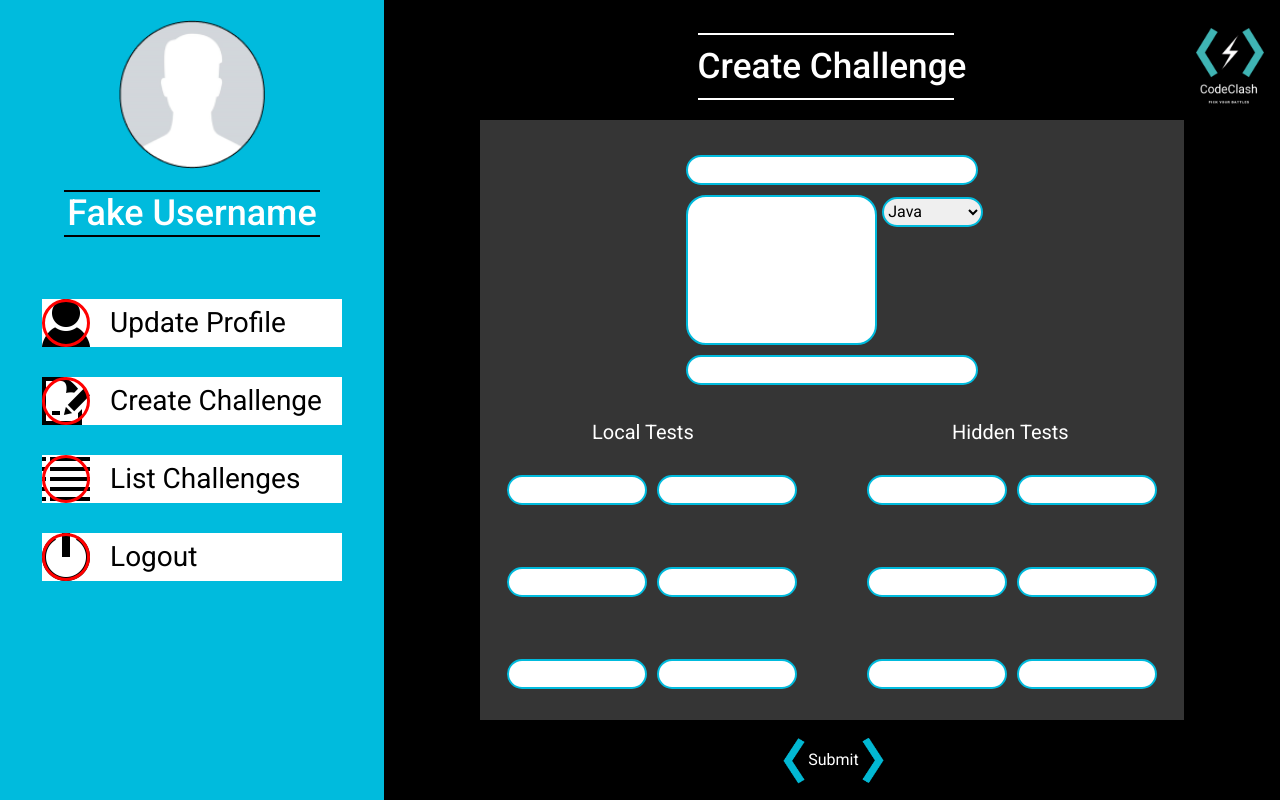
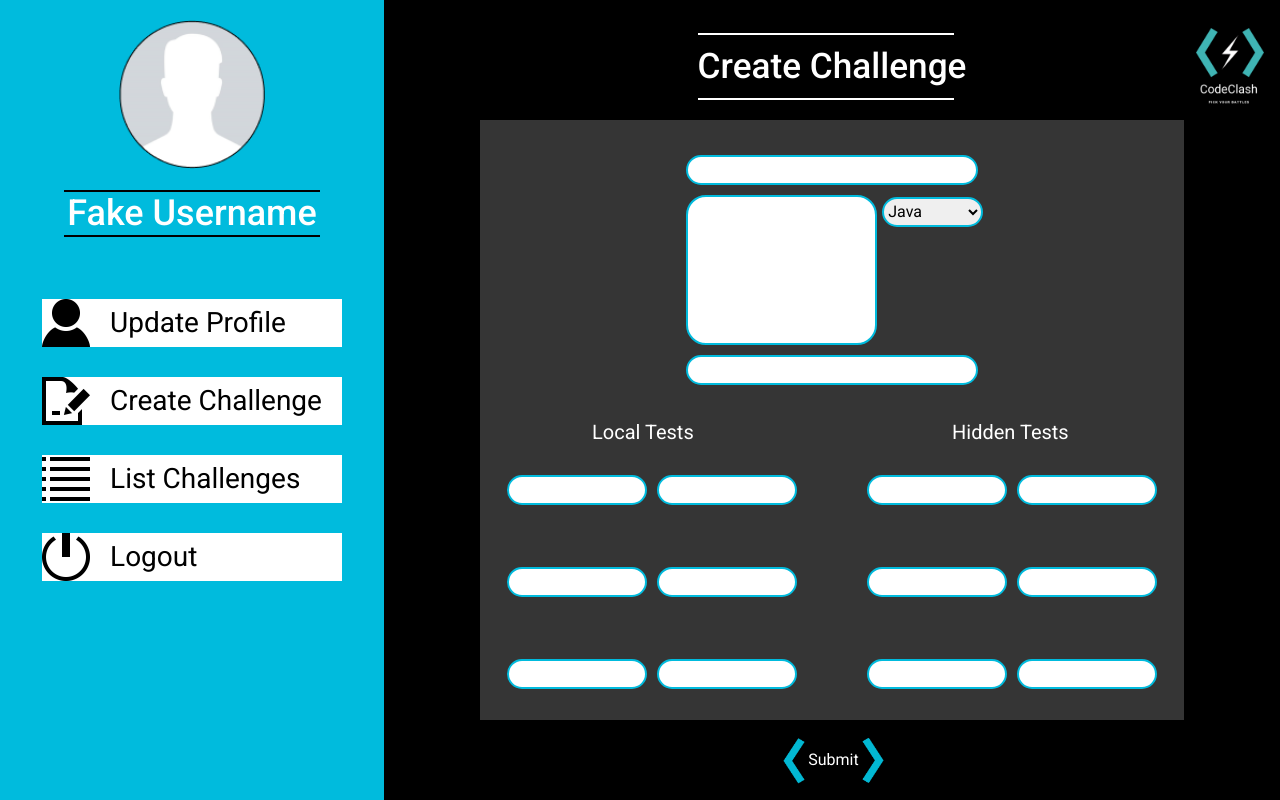
Before and after one commit to mohamed-youssef-bou/CodeClashFrontend, a React (Create React App) app: page /create_challenge in a window 1280 px wide. Built offline with nearby package versions, Linux system fonts and the light colour scheme.

Commit message:
removed red circles

```diff
--- a/src/components/ListAllChallengesPage.css
+++ b/src/components/ListAllChallengesPage.css
@@ -72,6 +72,11 @@
   vertical-align: middle;
 }
 
+/*
+attempt at creating an inner circle with red border with an outer circle
+with a black border to highlight the icons more :/
+*/
+
 /* .icon::before {
   position: absolute;
   content: "";
@@ -83,7 +88,7 @@
   border: solid 3px black;
 } */
 
-.icon::after {
+/* .icon::after {
   position: absolute;
   content: "";
   height: 48px;
@@ -91,7 +96,7 @@
   border-radius: 50%;
   z-index: 40;
   border: solid 3px red;
-}
+} */
 
 .updateProfileIcon {
   background: url(../assets/iconmonstr-user-5-48.png);
```
